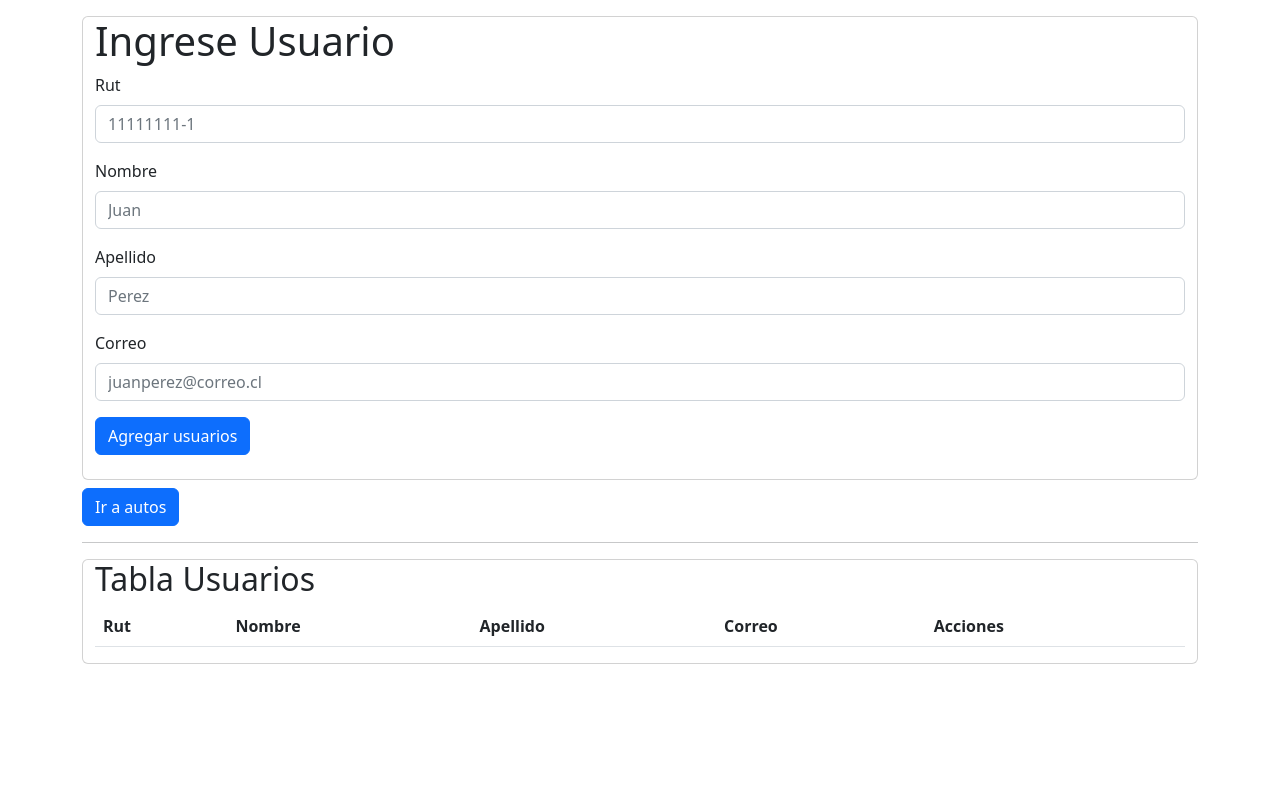
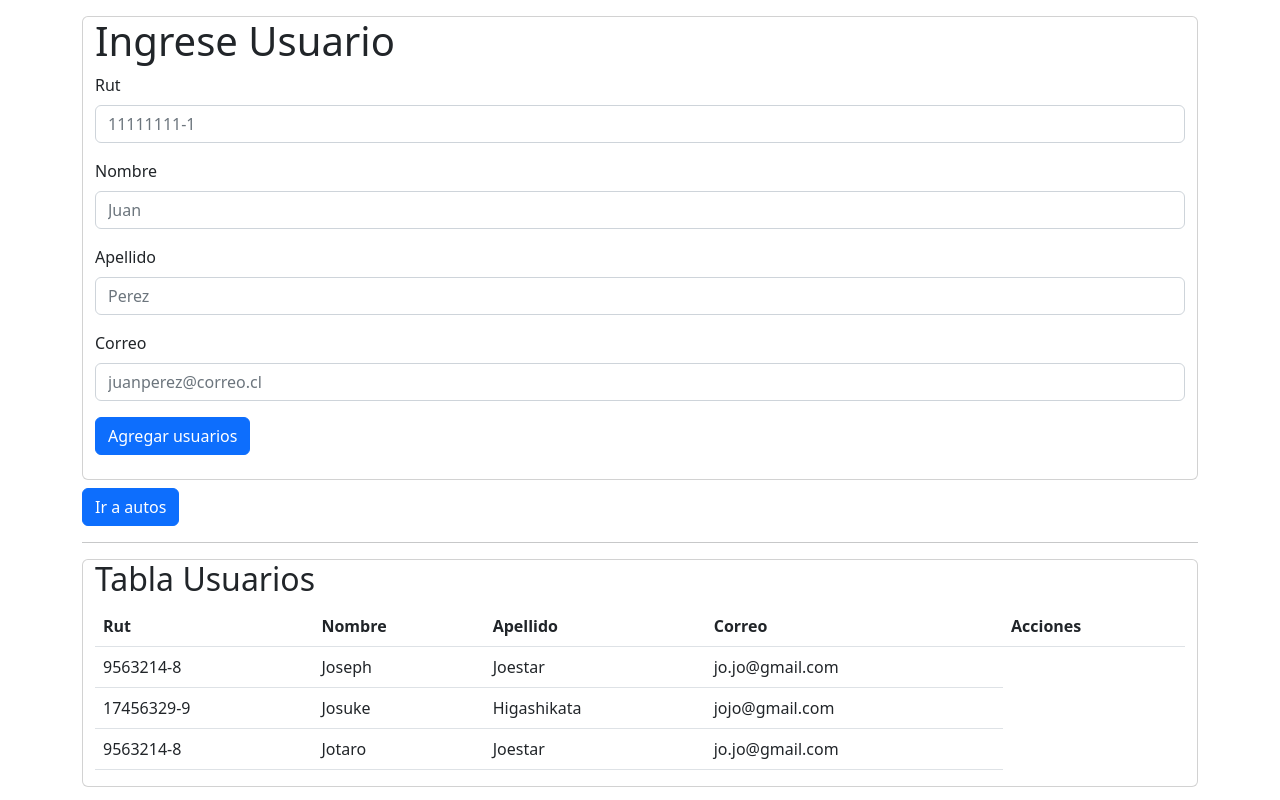
Before and after one commit to PamelaNahum/REACT-Lovelace, a React (Create React App) app: page / in a window 1280 px wide. Built offline with nearby package versions, Linux system fonts and the light colour scheme.

Commit message:
datos jojos

```diff
--- a/package.json
+++ b/package.json
@@ -3,6 +3,10 @@
   "version": "0.1.0",
   "private": true,
   "dependencies": {
+    "@emotion/react": "^11.10.5",
+    "@emotion/styled": "^11.10.5",
+    "@mui/material": "^5.10.17",
+    "@mui/styled-engine-sc": "^5.10.16",
     "@testing-library/jest-dom": "^5.16.5",
     "@testing-library/react": "^13.4.0",
     "@testing-library/user-event": "^13.5.0",
@@ -12,6 +16,7 @@
     "react-dom": "^18.2.0",
     "react-router-dom": "^6.4.4",
     "react-scripts": "5.0.1",
+    "styled-components": "^5.3.6",
     "web-vitals": "^2.1.4"
   },
   "scripts": {
--- a/src/components/TablaUsuario.js
+++ b/src/components/TablaUsuario.js
@@ -1,6 +1,6 @@
 import React from "react";
 
-const TablaUsuarios = () => {
+const TablaUsuarios = ({usuarios}) => {
     return (
         <div class="card container mb-2">
             <h2>Tabla Usuarios</h2>
@@ -25,6 +25,25 @@ const TablaUsuarios = () => {
                     </tr>
                 </thead>
                 <tbody>
+                {/* //Iteramos usuarios con .map, a cada
+                        elemento de usuarios lo llamaremos usuario y
+                            realizaremos lo siguiente => */}
+                    {usuarios.map(usuario=>(
+                        <tr>
+                        <td>
+                            {usuario.rut}
+                        </td>
+                        <td>
+                            {usuario.nombre}
+                        </td>
+                        <td>
+                            {usuario.apellido}
+                        </td>
+                        <td>
+                            {usuario.correo}
+                        </td>
+                    </tr>
+                    ))}
 
                 </tbody>
             </table>
--- a/src/pages/Auto.js
+++ b/src/pages/Auto.js
@@ -1,15 +1,34 @@
 import React, { useCallback } from "react";
 import { useNavigate } from "react-router-dom";
+import Switch from '@mui/material/Switch';
+import { blue } from '@mui/material/colors';
+import { alpha, styled } from '@mui/material/styles';
 import { BotonFormulario, FormularioAuto, TablaAutos } from "../components";
 
 const AutoPage = () => {
     const navigate = useNavigate();
     const handleOnClick = useCallback(()=> navigate("/", {}, [navigate]))
+
+    const GreenSwitch = styled(Switch)(({ theme }) => ({
+        '& .MuiSwitch-switchBase.Mui-checked': {
+          color: blue[600],
+          '&:hover': {
+            backgroundColor: alpha(blue[600], theme.palette.action.hoverOpacity),
+          },
+        },
+        '& .MuiSwitch-switchBase.Mui-checked + .MuiSwitch-track': {
+          backgroundColor: blue[600],
+        },
+      }));
+
+      const label = { inputProps: { 'aria-label': 'Color switch demo' } };
   return (
     <div class="container mt-3">
       <div class="row">
         <div class="col">
           <FormularioAuto />
+          <Switch {...label} defaultChecked color="default" />
+          <GreenSwitch {...label} defaultChecked />
         </div>
       </div>
       <BotonFormulario infoBoton={"Ir a Usuario"} handleOnClick={handleOnClick}/>
--- a/src/pages/Home.js
+++ b/src/pages/Home.js
@@ -1,10 +1,42 @@
 import React, { useCallback } from "react";
 import { useNavigate } from "react-router-dom";
-import {  FormularioUsuario, TablaUsuarios, BotonFormulario } from "../components";
+import {
+  FormularioUsuario,
+  TablaUsuarios,
+  BotonFormulario,
+} from "../components";
+
+const usuario1 = [
+  {
+    nombre: "Joseph",
+    apellido: "Joestar",
+    correo: "jo.jo@gmail.com",
+    rut: "9563214-8",
+  },
+  {
+    nombre: "Josuke",
+    apellido: "Higashikata",
+    correo: "jojo@gmail.com",
+    rut: "17456329-9",
+  },
+  {
+    nombre: "Jotaro",
+    apellido: "Joestar",
+    correo: "jo.jo@gmail.com",
+    rut: "9563214-8",
+  },
+];
+
+const usuario2 = {
+  nombre: "Josuke",
+  apellido: "Higashikata",
+  correo: "jojo@gmail.com",
+  rut: "17456329-9",
+};
 
 const HomePage = () => {
   const navigate = useNavigate();
-    const handleOnClick = useCallback(()=> navigate("/Auto", {}, [navigate]))
+  const handleOnClick = useCallback(() => navigate("/Auto", {}, [navigate]));
   return (
     <div class="container mt-3">
       <div class="row">
@@ -12,15 +44,15 @@ const HomePage = () => {
           <FormularioUsuario />
         </div>
       </div>
-            <BotonFormulario infoBoton={'Ir a autos'} handleOnClick={handleOnClick}/>
+      <BotonFormulario infoBoton={"Ir a autos"} handleOnClick={handleOnClick} />
       <hr />
       <div class="row">
         <div class="col">
-                    <TablaUsuarios />
+          <TablaUsuarios usuarios={usuario1} />
         </div>
       </div>
     </div>
-    )
-}
+  );
+};
 
 export default HomePage;
```
Also changed, not shown: 1 other file (tests, documents, lock files or other folders). Lines whose indentation alone changed are shown as unchanged.
